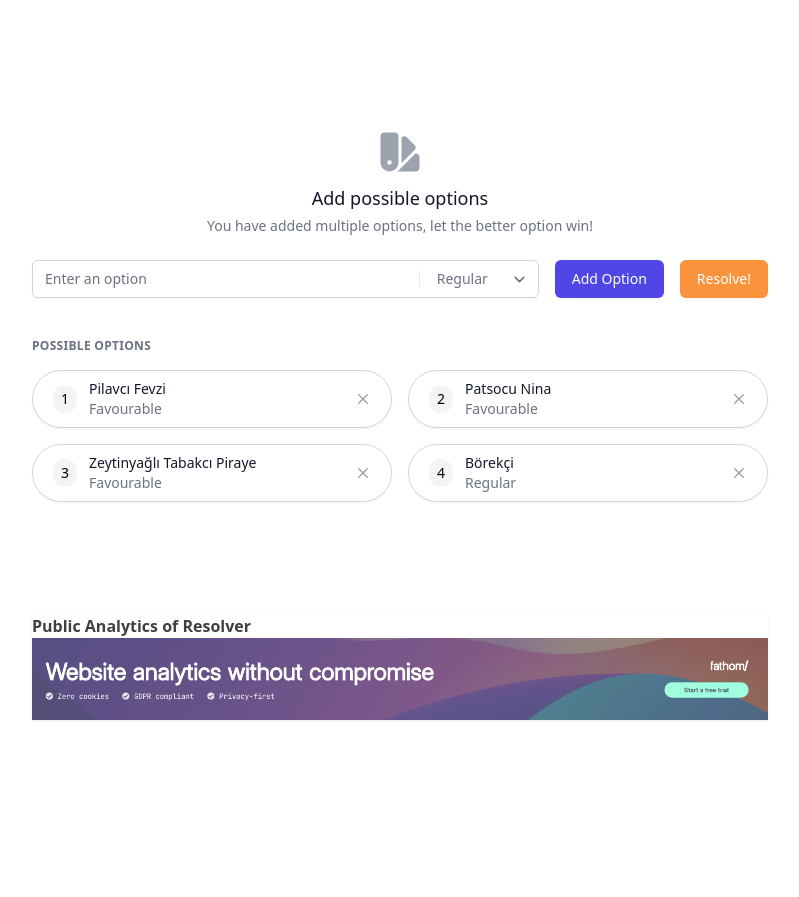
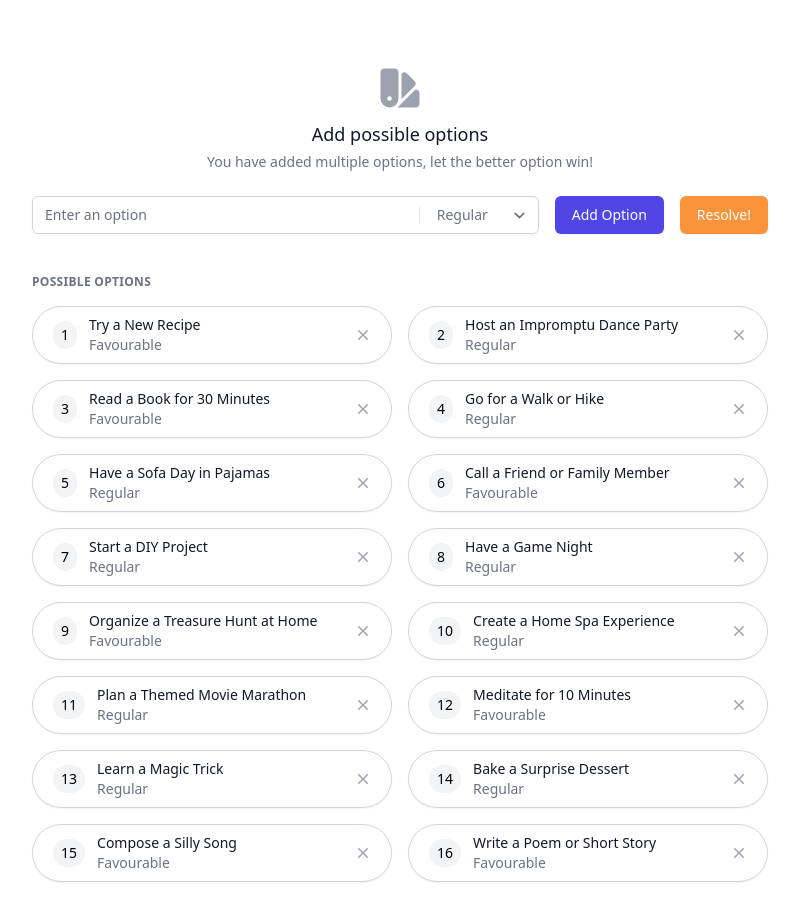
Before and after one commit to oriondevelops/resolver, a Next.js app: page / in a window 1280 px wide. Shown: the top 897 px of the page, without its empty margins (240-1039 px from the left). Before the commit the page ends 848 px from the top, so only its background shows below. Built offline with nearby package versions, Linux system fonts and the light colour scheme.

Commit message:
Update default options

```diff
--- a/app/page.js
+++ b/app/page.js
@@ -12,20 +12,76 @@ import FathomBanner from "@/app/images/fathom-aff.png"
 export default function Home() {
     const [options, setOptions] = useState([
         {
-            name: 'Pilavcı Fevzi',
+            name: 'Try a New Recipe',
             favourable: true,
         },
         {
-            name: 'Patsocu Nina',
+            name: 'Host an Impromptu Dance Party',
+            favourable: false,
+        },
+        {
+            name: 'Read a Book for 30 Minutes',
             favourable: true,
         },
         {
-            name: 'Zeytinyağlı Tabakcı Piraye',
+            name: 'Go for a Walk or Hike',
+            favourable: false,
+        },
+        {
+            name: 'Have a Sofa Day in Pajamas',
+            favourable: false,
+        },
+        {
+            name: 'Call a Friend or Family Member',
             favourable: true,
         },
         {
-            name: 'Börekçi',
+            name: 'Start a DIY Project',
             favourable: false,
+        },
+        {
+            name: 'Have a Game Night',
+            favourable: false,
+        },
+        {
+            name: 'Organize a Treasure Hunt at Home',
+            favourable: true,
+        },
+        {
+            name: 'Create a Home Spa Experience',
+            favourable: false,
+        },
+        {
+            name: 'Plan a Themed Movie Marathon',
+            favourable: false,
+        },
+        {
+            name: 'Meditate for 10 Minutes',
+            favourable: true,
+        },
+        {
+            name: 'Learn a Magic Trick',
+            favourable: false,
+        },
+        {
+            name: 'Bake a Surprise Dessert',
+            favourable: false,
+        },
+        {
+            name: 'Compose a Silly Song',
+            favourable: true,
+        },
+        {
+            name: 'Write a Poem or Short Story',
+            favourable: true,
+        },
+        {
+            name: 'Play Dress Up for a Day',
+            favourable: false,
+        },
+        {
+            name: 'Build a Pillow Fort',
+            favourable: true,
         },
     ])
     const [resolveModalOpen, setResolveModalOpen] = useState(false);
@@ -154,7 +210,7 @@ export default function Home() {
     }
 
     return (
-        <div className="max-w-md px-4 mx-auto my-16 md:my-32 sm:max-w-3xl accent-orange-400">
+        <div className="max-w-md px-4 mx-auto my-16 md:mb-32 md:mt-16 sm:max-w-3xl accent-orange-400">
             {cooldownActive ? (
                 <div className="my-auto">
                     <Logo/>
```
